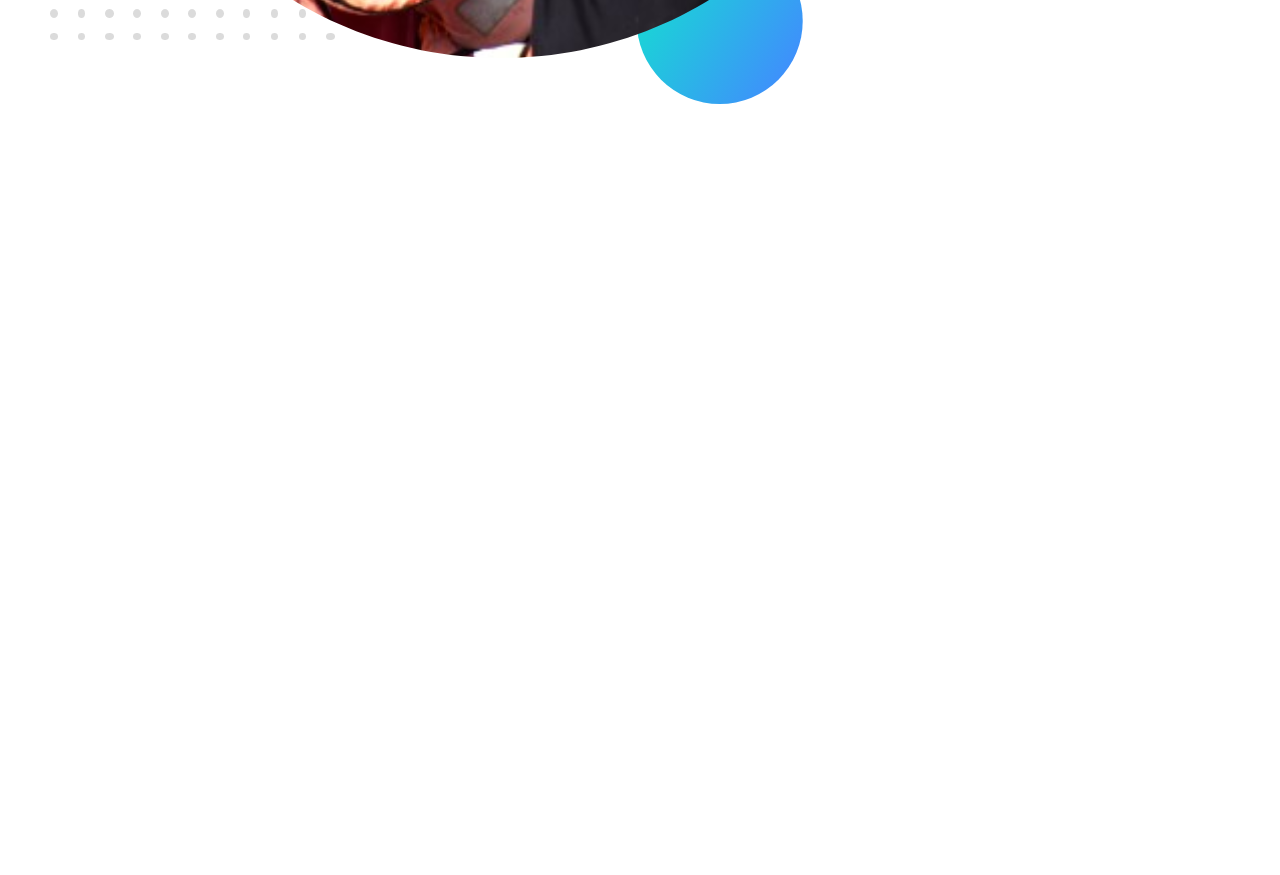
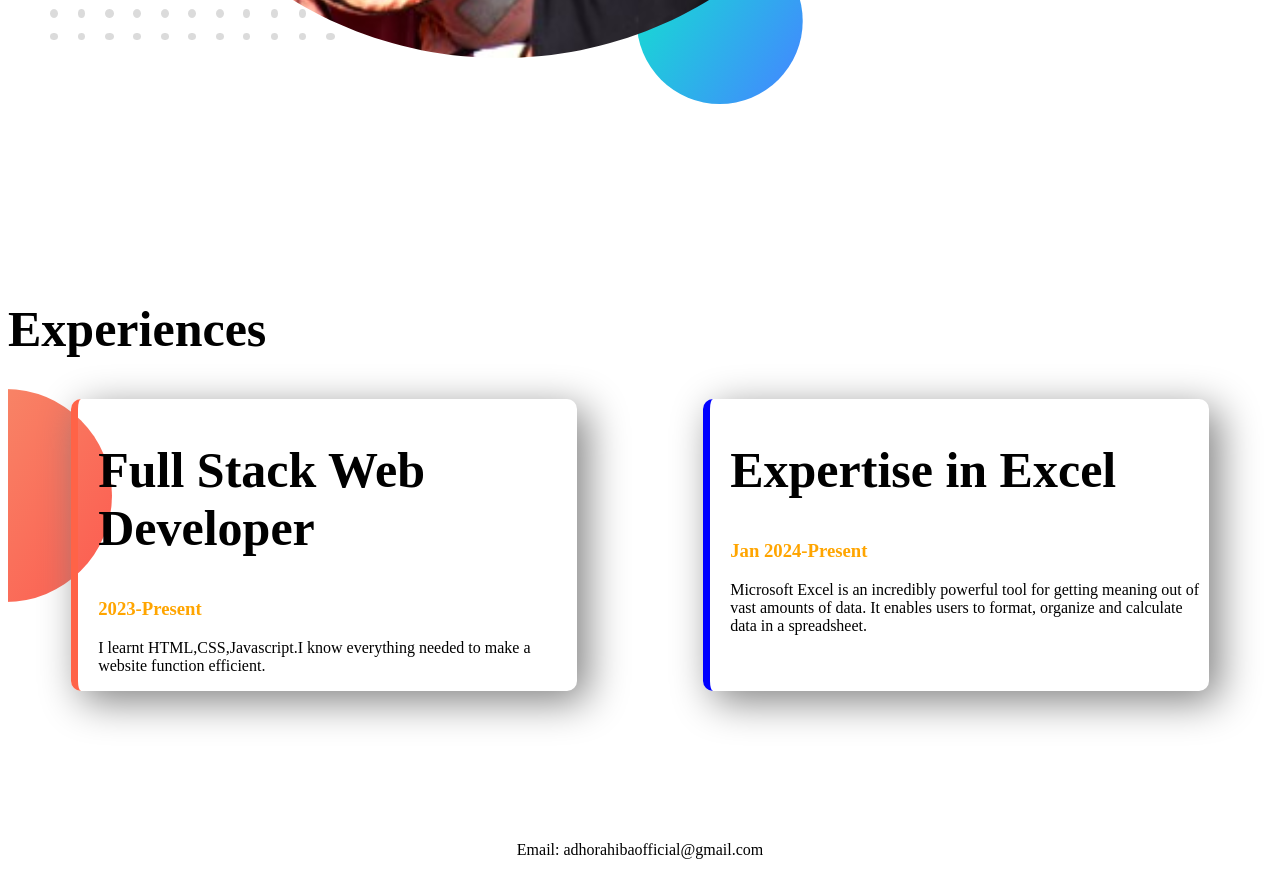
Before and after one commit to adhorahiba/developer_portfolio, a plain HTML site: page index.html in a window 1280 px wide. Shown: the part 1741-2616 px from the top of the page. Before the commit the page ends 2041 px from the top, so only its background shows below. Drawn offline with Linux system fonts and the light colour scheme; a web font is replaced by a local one.

Commit message:
style and footer added

```diff
--- a/index.html
+++ b/index.html
@@ -15,7 +15,7 @@
 </head>
 
 <body>
-    <section class="top-banner">
+    <section class="top-banner flexible-container">
         <div class="half-width">
             <h1>Welcome To</h1>
             <h1><span class="color-orange">Hiba Afroj Adhora </span>World!</h1>
@@ -31,7 +31,7 @@
             <img src="images/my-img.png" alt="">
         </div>
     </section>
-    <section class="dream-bg">
+    <section class="dream-bg flexible-container">
         <div>
             <img class="half-width" src="images/my-img2.png
             " alt="">
@@ -47,6 +47,31 @@
                 RESUME</a>
         </div>
     </section>
+    <section class="experience-area">
+        <h1>Experiences</h1>
+        <div class="flexible-container">
+            <div id="full-stack" class="experience-item">
+                <h1>Full Stack Web Developer</h1>
+                <h3 class="color-orange">2023-Present</h3>
+                <p>
+                    I learnt HTML,CSS,Javascript.I know everything needed to make a website function efficient.
+                </p>
+            </div>
+            <div id="expertise-excel" class="experience-item">
+                <h1>Expertise in Excel</h1>
+                <h3 class="color-orange">Jan 2024-Present</h3>
+                <p>
+                    Microsoft Excel is an incredibly powerful tool for getting meaning out of vast amounts of data.
+                    It enables users to format, organize and calculate data in a spreadsheet.
+                </p>
+            </div>
+        </div>
+    </section>
 </body>
+<footer>
+    <p>
+        Email: adhorahibaofficial@gmail.com
+    </p>
+</footer>
 
 </html>
--- a/style.css
+++ b/style.css
@@ -12,11 +12,15 @@ h1 {
 
 }
 
+h2 {
+    font-size: 40px;
+}
+
 .color-orange {
     color: orange;
 }
 
-section {
+.flexible-container {
     display: flex;
     margin-bottom: 150px;
 }
@@ -49,3 +53,31 @@ section {
     background-repeat: no-repeat;
     background-position: right;
 }
+
+.experience-area {
+    background-image: url(images/exp-bg.png);
+    background-repeat: no-repeat;
+    background-position: left;
+}
+
+.experience-item {
+    width: 40%;
+    margin-left: 5%;
+    margin-right: 5%;
+    box-shadow: 10px 10px 40px gray;
+    border-radius: 10px;
+    padding-left: 20px;
+
+}
+
+#full-stack {
+    border-left: 7px solid tomato;
+}
+
+#expertise-excel {
+    border-left: 7px solid blue;
+}
+
+footer p {
+    text-align: center;
+}
```
